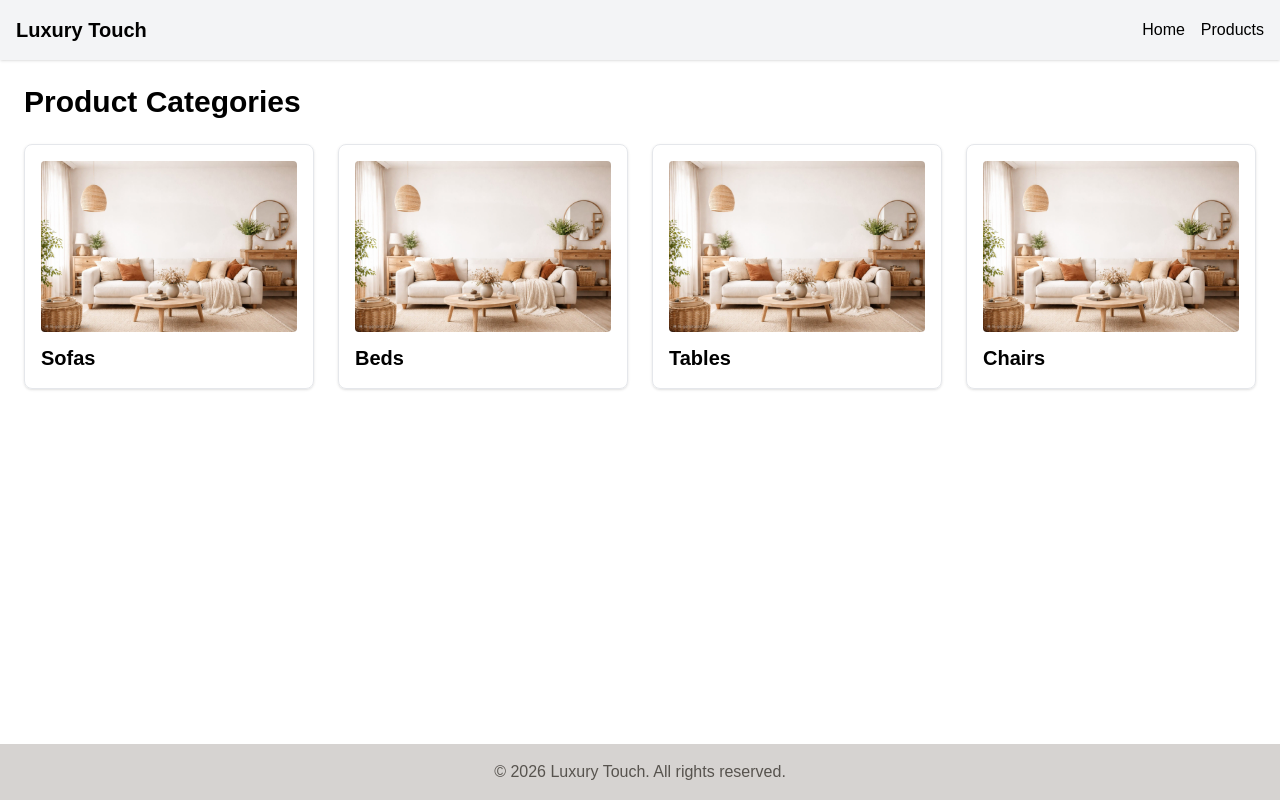
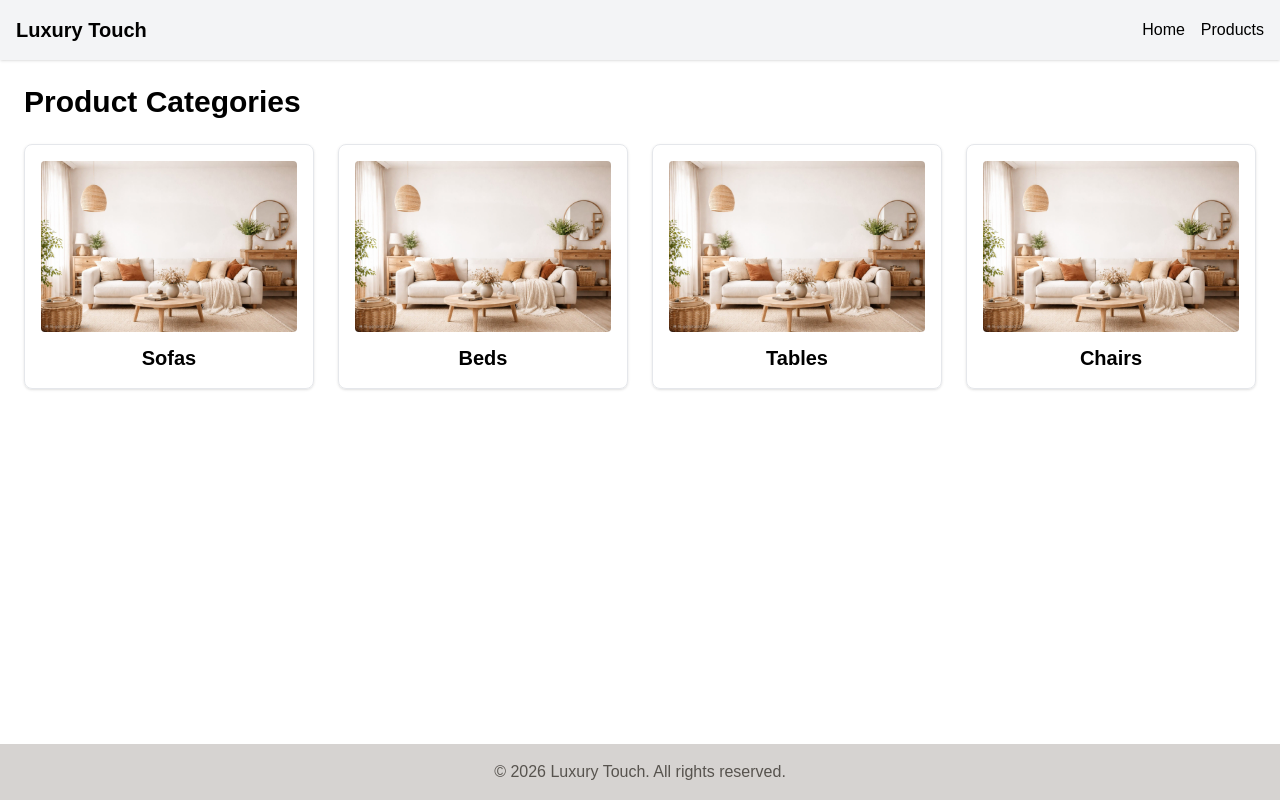
Before and after one commit to ElkanteNouhaila/furniture-next, a Next.js app: page /products in a window 1280 px wide. Built offline with nearby package versions, Linux system fonts and the light colour scheme; a web font is replaced by a local one.

Commit message:
Update product and category pages; enhance styling by centering text and adding consistent shadow effects to product cards for improved visual appeal.

```diff
--- a/app/products/[category]/page.tsx
+++ b/app/products/[category]/page.tsx
@@ -16,13 +16,13 @@ export default function CategoryPage() {
   return (
     <main className="p-6 ">
       <h1 className="text-3xl font-bold mb-6">{category}</h1>
-      <div className="grid grid-cols-1 sm:grid-cols-2 md:grid-cols-3 lg:grid-cols-4 gap-6">
+      <div className="grid grid-cols-1 sm:grid-cols-2 md:grid-cols-3 lg:grid-cols-4 gap-6 ">
         {categoryProducts.map((product) => (
           <Link
             key={product.id}
             href={`/products/${category}/${product.id}`}
           >
-            <div className="border p-4 rounded cursor-pointer hover:shadow-lg">
+            <div className="border rounded-lg p-4 shadow hover:shadow-lg transition cursor-pointer text-center">
               <Image
                 src={product.image}
                 alt={product.name}
--- a/app/products/page.tsx
+++ b/app/products/page.tsx
@@ -10,7 +10,7 @@ export default function ProductsPage() {
       <div className="grid grid-cols-1 sm:grid-cols-2 md:grid-cols-3 lg:grid-cols-4 gap-6">
         {Object.entries(categories).map(([slug, category]) => (
           <Link key={slug} href={`/products/${slug}`}>
-            <div className="border rounded-lg p-4 shadow hover:shadow-lg transition cursor-pointer">
+            <div className="border rounded-lg p-4 shadow hover:shadow-lg transition cursor-pointer text-center">
               <Image
                 src={category.image}
                 alt={category.name}
```
